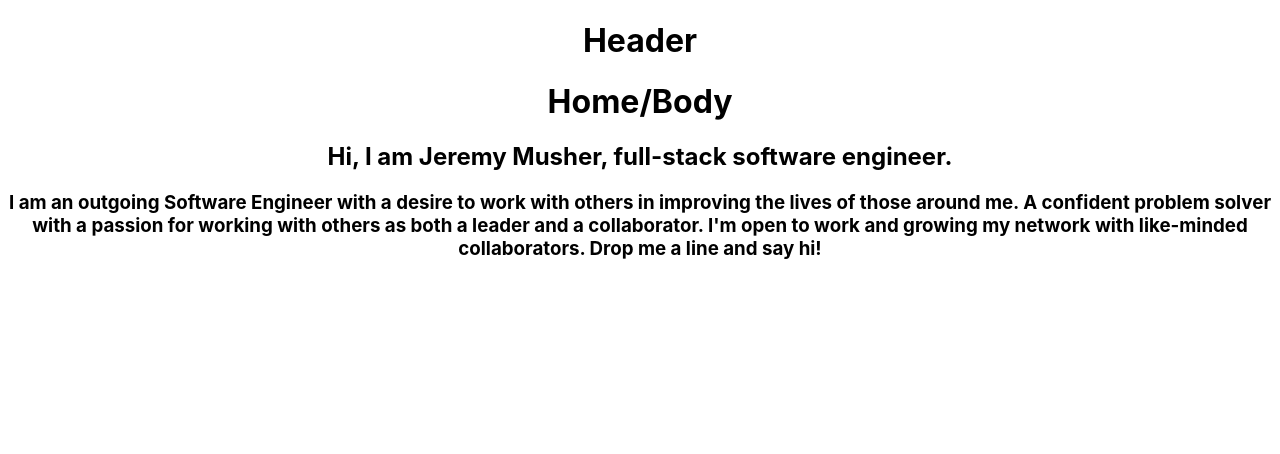
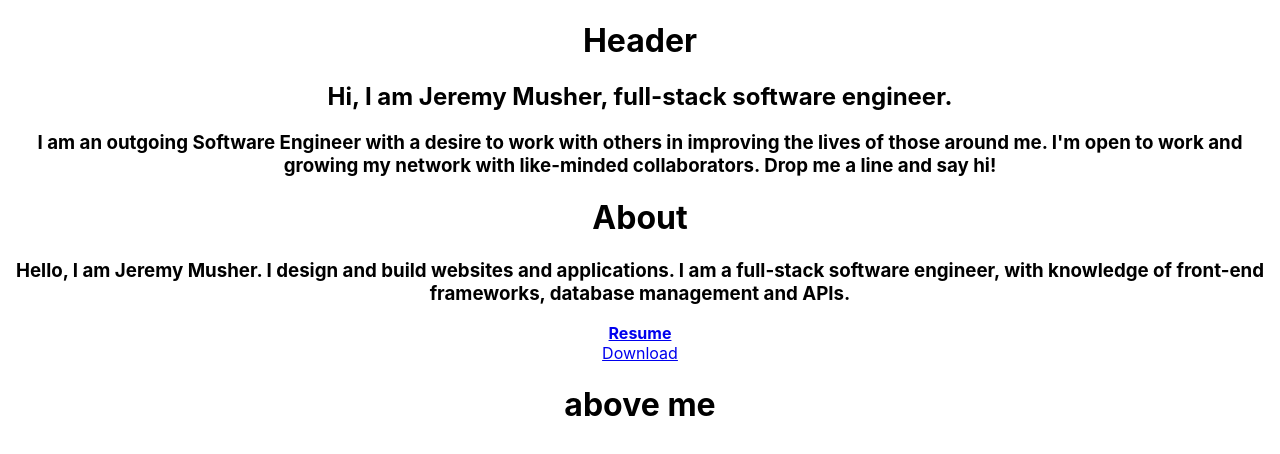
Before and after one commit to jeremymusher/Musher-Portfolio, a React (Create React App) app: page /aboutme in a window 1280 px wide. Shown: the top 454 px of the page. Built offline with nearby package versions, Linux system fonts and the light colour scheme.

Commit message:
resume added

```diff
--- a/src/App.js
+++ b/src/App.js
@@ -9,8 +9,8 @@ import Contact from './components/Contact';
 function App() {
   return (
     <div className='App'>
-    <Header />
-    <Route path="/" exact component={Projects} />
+    <Route path ="/" component={Header}/>
+    <Route path ="/" exact component={Projects} />
     <Route path ="/aboutme" exact component={About} />
     <Route path ="/contact" exact component={Contact} />
     </div>
--- a/src/components/About.js
+++ b/src/components/About.js
@@ -3,14 +3,17 @@ function About() {
   return (
    <div className="About">
 
-     <h1>Home/Body</h1>
+     <h1>About</h1>
 
-     <div id="Hello">
-        <h2 className="Intro"> Hi, I am Jeremy Musher, full-stack software engineer.</h2>
+     <div id="About-blurb">
+        <h3 className="Intro"> Hello, I am Jeremy Musher. I design and build websites and applications. I am a full-stack software engineer, with knowledge of front-end frameworks, database management and APIs.</h3>
      </div>
-     <div id="Hello-blurb">
-        <h3 className="Intro-sub-text"> I am an outgoing Software Engineer with a desire to work with others in improving the lives of those around me. A confident problem solver with a passion for working with others as both a leader and a collaborator. I'm open to work and growing my network with like-minded collaborators. Drop me a line and say hi!</h3>
-     </div>
+
+     <a href="J.Musher-Resume-2022.pdf" target="_blank"><strong>Resume</strong></a>
+     <br/>
+     <a href="J.Musher-Resume-2022.pdf" download>Download</a>
+
+     <h1>above me</h1>
 
    </div>
   )
--- a/src/components/Header.js
+++ b/src/components/Header.js
@@ -3,6 +3,15 @@ function Header() {
     return (
     <div className="Header">
         <h1>Header</h1>
+
+        <div id="Hello">
+        <h2 className="Intro"> Hi, I am Jeremy Musher, full-stack software engineer.</h2>
+     </div>
+
+     <div id="Hello-blurb">
+        <h3 className="Intro-sub-text"> I am an outgoing Software Engineer with a desire to work with others in improving the lives of those around me. I'm open to work and growing my network with like-minded collaborators. Drop me a line and say hi!</h3>
+     </div>
+
     </div>
     )
 }
```
Also changed, not shown: 1 other file (tests, documents, lock files or other folders).
